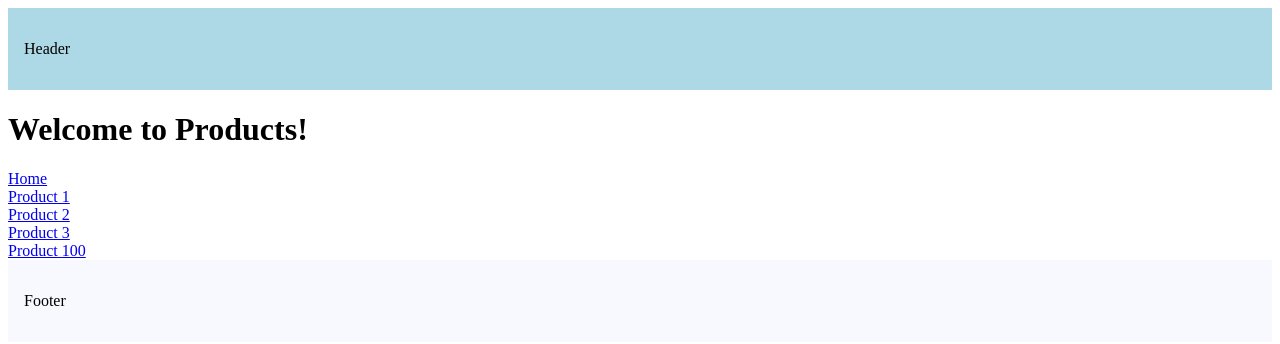
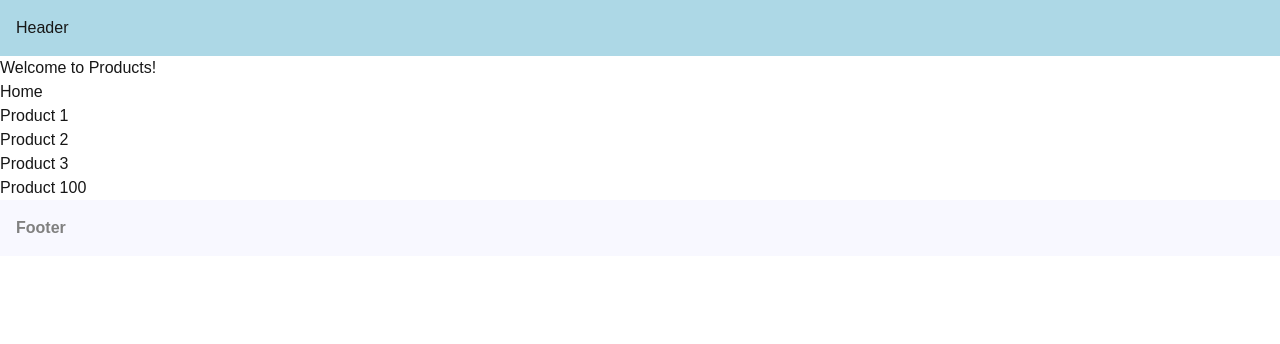
Before and after one commit to Shinia-Gupta/Project_Next15, a Next.js app: page /products in a window 1280 px wide. Shown: the top 344 px of the page. Built offline with nearby package versions, Linux system fonts and the light colour scheme.

Commit message:
active link while navigation

```diff
--- /dev/null
+++ b/src/app/(auth)/layout.tsx
@@ -0,0 +1,34 @@
+"use client"
+
+import Link from "next/link";
+import { usePathname } from "next/navigation";
+import './styles.css'
+import React from "react";
+const navLinks = [
+{ name: "Register", href: "/register" },
+{ name: "Login", href: "/login" },
+{ name: "Forgot Password", href: "/forgot-password" },
+ ]
+
+export default function AuthLayout ( {
+children}: {children:React.ReactNode})
+{
+const pathname = usePathname ()
+return (
+<div>
+{
+navLinks.map((link,index) => {
+    const isActive = pathname === link.href||pathname.startsWith(link.href) && link.href!=="/";
+return (
+    <React.Fragment key={index}>
+    <Link className={isActive?"font-bold mr-4":"text-blue-500 mr-4"} href={link.href} key={link.name}>
+{link.name}
+</Link><br/>
+</React.Fragment>
+
+)}
+
+
+)}
+</div>
+)}
--- /dev/null
+++ b/src/app/(auth)/styles.css
@@ -0,0 +1,3 @@
+@tailwind base;
+@tailwind components;
+@tailwind utilities;
--- /dev/null
+++ b/src/app/globals.css
@@ -0,0 +1,28 @@
+
+
+@import "tailwindcss";
+
+:root {
+  --background: #ffffff;
+  --foreground: #171717;
+}
+
+@theme inline {
+  --color-background: var(--background);
+  --color-foreground: var(--foreground);
+  --font-sans: var(--font-geist-sans);
+  --font-mono: var(--font-geist-mono);
+}
+
+@media (prefers-color-scheme: dark) {
+  :root {
+    --background: #0a0a0a;
+    --foreground: #ededed;
+  }
+}
+
+body {
+  background: var(--background);
+  color: var(--foreground);
+  font-family: Arial, Helvetica, sans-serif;
+}
--- a/src/app/layout.tsx
+++ b/src/app/layout.tsx
@@ -1,3 +1,4 @@
+import './globals.css'
 export const metadata = {
     title: {
         default: 'Next.js App | Default Title',
@@ -26,6 +27,8 @@ export default function RootLayout({
                     style={{
                         backgroundColor: "ghostwhite",
                         padding: "1rem",
+                        color: "gray",
+                        fontWeight: "bold",
                     }}
                 >
                     <p>Footer</p>
```
